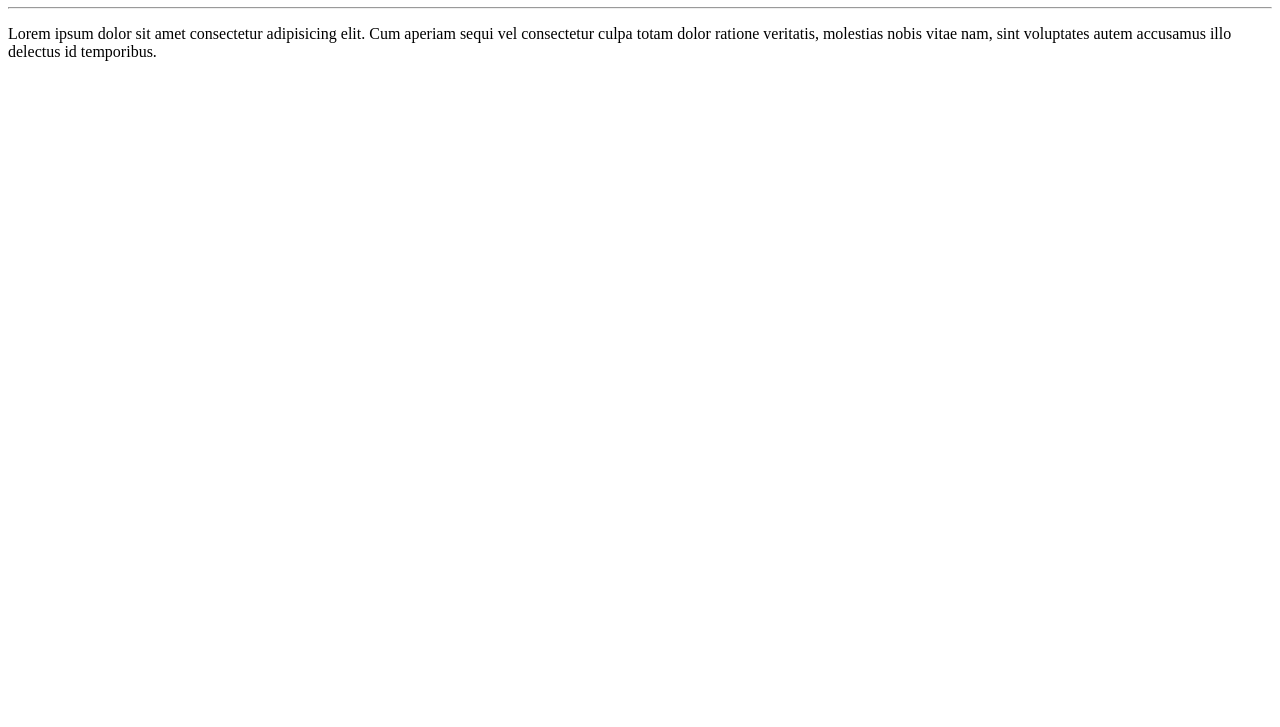
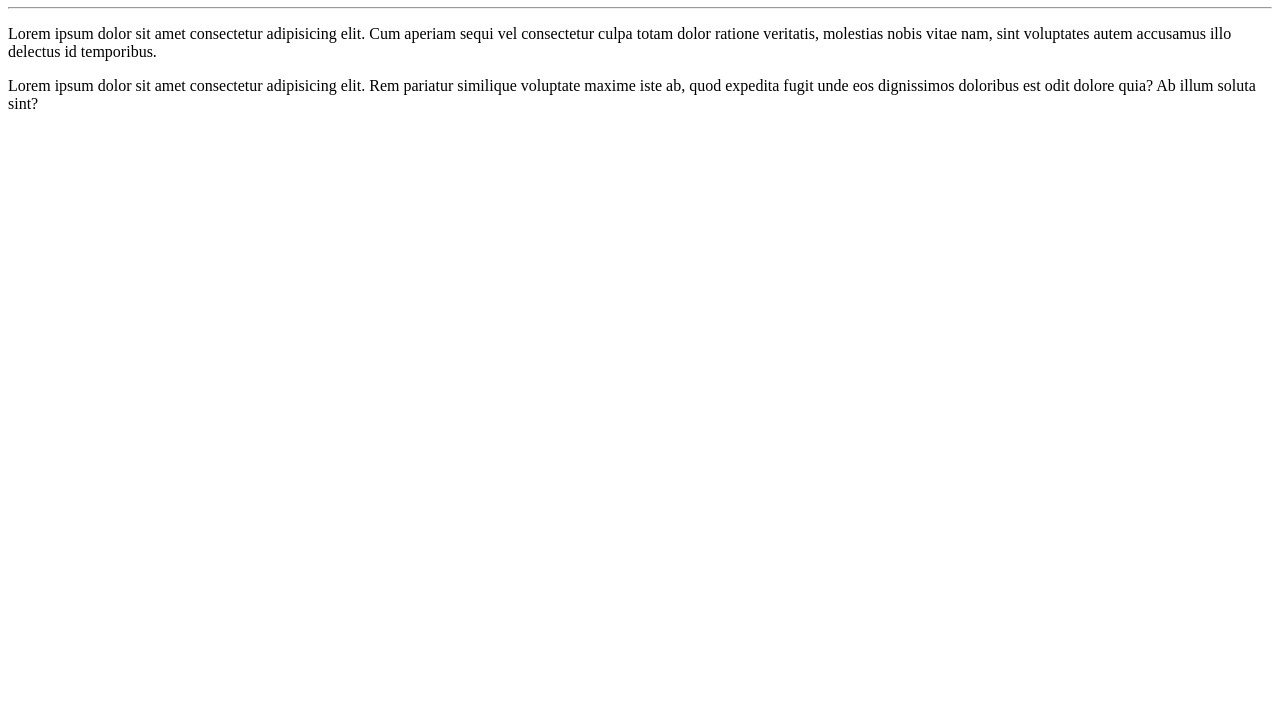
Before and after one commit to adolfomiguelferreira/Ola-Mundo, a plain HTML site: page Site-Exemplo/index.html in a window 1280 px wide. Shown: the part 73-800 px from the top of the page. Drawn offline with Linux system fonts and the light colour scheme.

Commit message:
Segundo Paragráfo

```diff
--- a/Site-Exemplo/index.html
+++ b/Site-Exemplo/index.html
@@ -9,5 +9,7 @@
     <h1>Olá, Mundo!</h1>
     <hr>
     <p>Lorem ipsum dolor sit amet consectetur adipisicing elit. Cum aperiam sequi vel consectetur culpa totam dolor ratione veritatis, molestias nobis vitae nam, sint voluptates autem accusamus illo delectus id temporibus.</p>
+
+    <p>Lorem ipsum dolor sit amet consectetur adipisicing elit. Rem pariatur similique voluptate maxime iste ab, quod expedita fugit unde eos dignissimos doloribus est odit dolore quia? Ab illum soluta sint?</p>
 </body>
 </html>
```
